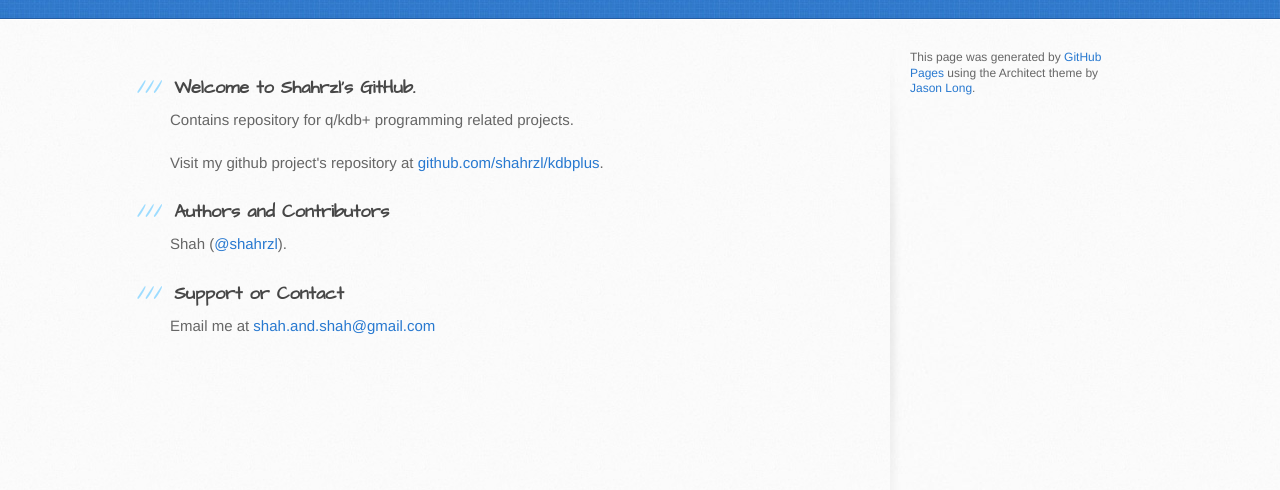
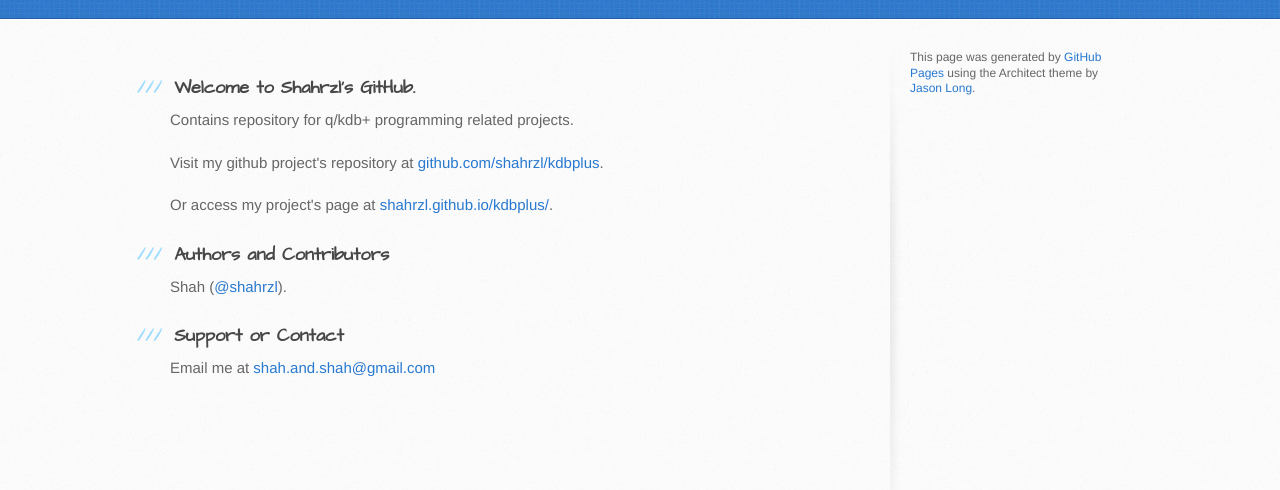
Before and after one commit to shahrzl/shahrzl.github.io, a plain HTML site: page index.html in a window 1280 px wide. Shown: the part 182-672 px from the top of the page. Drawn offline with Linux system fonts and the light colour scheme.

Commit message:
Update index.html

```diff
--- a/index.html
+++ b/index.html
@@ -33,6 +33,7 @@
 
 <p>Contains repository for q/kdb+ programming related projects. </p>
 <p>Visit my github project's repository at <a href="https://github.com/shahrzl/kdbplus">github.com/shahrzl/kdbplus</a>.</p>
+<p>Or access my project's page at <a href="http://shahrzl.github.io/kdbplus/">shahrzl.github.io/kdbplus/</a>.</p>
 
 <h3>
 <a id="authors-and-contributors" class="anchor" href="#authors-and-contributors" aria-hidden="true"><span class="octicon octicon-link"></span></a>Authors and Contributors</h3>
```
